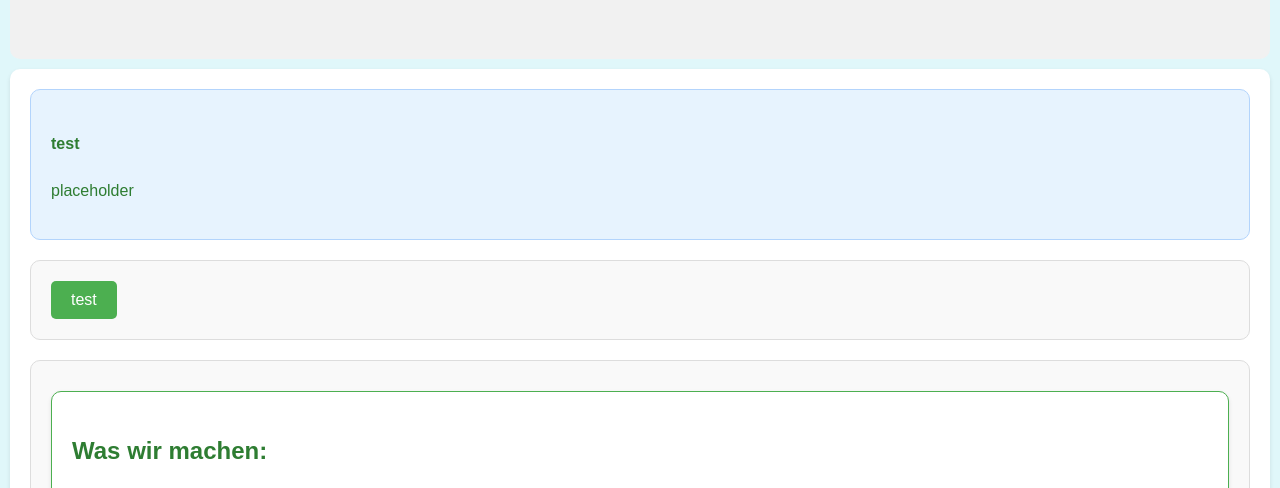
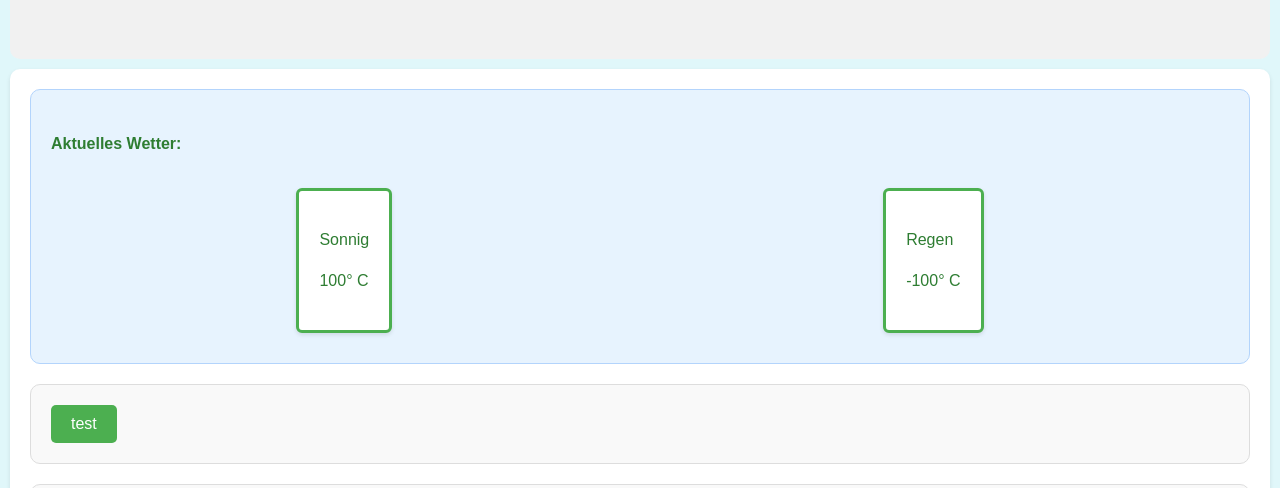
Before and after one commit to emilsan187/Umwelt, a website: page public/index.html in a window 1280 px wide. Shown: the part 443-931 px from the top of the page. Drawn offline with Linux system fonts and the light colour scheme.

Commit message:
added weather

```diff
--- a/public/index.html
+++ b/public/index.html
@@ -20,20 +20,29 @@
     </header>
     <main>
         <section class="motivator-section">
-            <h4>test</h4>
-            <p>placeholder</p>
+            <h4>Aktuelles Wetter:</h4>
+            <div class="weather" id="weather">
+                <div class="weather-section" id="weatherSection">
+                    <p>Sonnig</p>
+                    <p>100° C</p>
+                </div>
+                <div class="weather-section" id="weatherSection">
+                    <p>Regen</p>
+                    <p>-100° C</p>
+                </div>
+            </div>
         </section>
         <section class="info-section">
             <button>test</button>
         </section>
         <section class="reasons">
             <div class="card">
-                <h2>Was wir machen:</h2>
+                <h2>placeholder</h2>
                 <p>placeholder</p>
             </div>
             <div class="card">
-                <h2>Recycling</h2>
-                <p>Recycling hilft, Abfall zu reduzieren und wertvolle Materialien wiederzuverwenden.</p>
+                <h2>placeholder</h2>
+                <p>placeholder</p>
             </div>
         </section>
         <section class="motivator-section-end">
--- a/public/styles/index.css
+++ b/public/styles/index.css
@@ -218,3 +218,19 @@ input[type="text"]:focus, input[type="email"]:focus, input[type="password"]:focu
     color: #555;
     transition: color 0.3s, transform 0.3s;
 }
+
+.weather {
+    display: flex;
+    justify-content: space-around;
+    align-items: stretch;
+}
+
+.weather-section {
+    background-color: white;
+    border: 3px solid #4CAF50;
+    border-radius: 6px;
+    padding: 20px;
+    margin: 10px 0;
+    box-shadow: 0 2px 4px rgba(0, 0, 0, 0.1);
+    transition: box-shadow 0.3s, transform 0.3s;
+}
```
